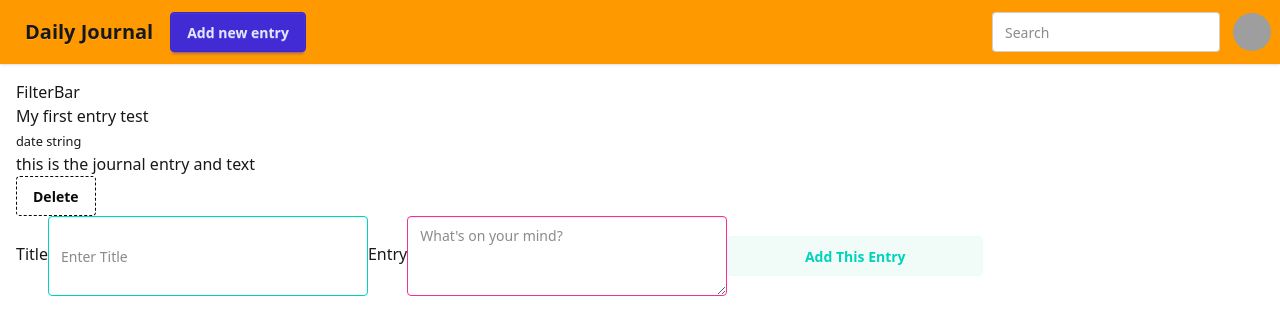
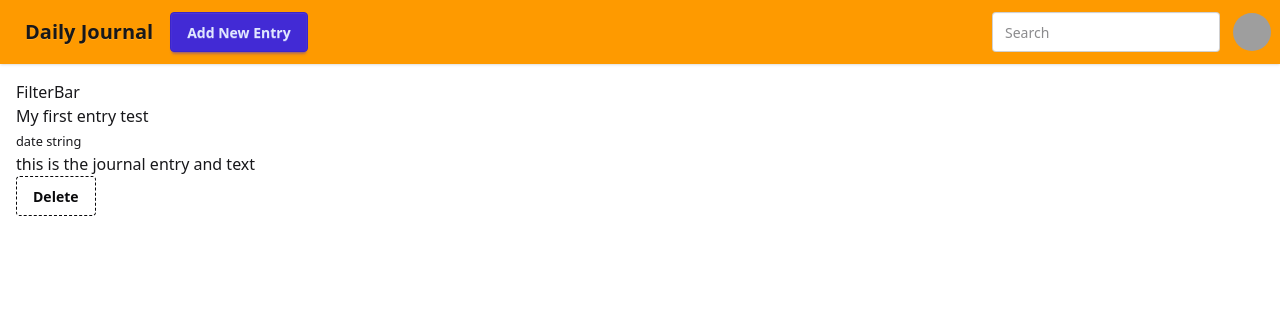
Before and after one commit to danooki/wd64-JournalEntry, a React (Vite) app: page / in a window 1280 px wide. Shown: the top 334 px of the page. Built offline with nearby package versions, Linux system fonts and the light colour scheme; grey boxes are pictures that could not be loaded.

Commit message:
Added the modal window. The modal can be closed by button or clicking outside.

```diff
--- a/src/App.jsx
+++ b/src/App.jsx
@@ -9,20 +9,9 @@ import DiaryEntryList from "./components/DiaryEntryList";
 import FilterBar from "./components/FilterBar";
 import DiaryEntry from "./components/DiaryEntryIndividual";
 import Form from "./components/DiaryEntryForm";
+import AddEntryModal from "./components/AddEntryModal";
 
 const App = () => {
-  //Navbar.jsx
-  // ├── searchQuery
-  // ├── filteredEntries: entries shown after applying filters -- loaded by useEffect--
-  // └── currentMoodFilter, usw usw
-
-  // AddEntryModal
-  // └── DiaryEntryForm: create a state like showEntryForm. If yes, opens Modal.
-
-  // App itself
-  // └── DiaryEntryList: array of entries filtered by date (stored in localStorage - useState)
-  //      └── DiaryEntryIndividual: is the array of objects: date, text, place, mood, usw.
-
   // temporalllll: hardcoded entry
   const [entries, setEntries] = useState([
     {
@@ -32,6 +21,8 @@ const App = () => {
     },
   ]);
 
+  const [isModalOpen, setIsModalOpen] = useState(false);
+
   const removeEntry = (index) => {
     setEntries((prevEntries) => prevEntries.filter((_, i) => i !== index));
   };
@@ -39,17 +30,23 @@ const App = () => {
   // handleSubmit function to add a new entry
   // This function will be passed down to the DiaryEntryForm component
   const handleSubmit = (newEntry) => {
-    setEntries((prevEntries) => [...prevEntries, newEntry]);
+    setEntries((prev) => [...prev, newEntry]);
+    setIsModalOpen(false); // close modal after submission
   };
 
   return (
     <>
       {/* Navbar at the top of the page */}
-      <Navbar />
+      <Navbar onAddClick={() => setIsModalOpen(true)} />
       <main className="container mx-auto p-4">
         <FilterBar />
         <DiaryEntryList entryData={entries} removeEntry={removeEntry} />
-        <Form handleSubmit={handleSubmit} />
+        {isModalOpen && (
+          <AddEntryModal
+            onClose={() => setIsModalOpen(false)}
+            handleSubmit={handleSubmit}
+          />
+        )}{" "}
       </main>
     </>
   );
--- /dev/null
+++ b/src/components/AddEntryModal.jsx
@@ -0,0 +1,23 @@
+import React from "react";
+import Form from "./DiaryEntryForm";
+
+const AddEntryModal = ({ onClose, handleSubmit }) => {
+  return (
+    <div
+      className="fixed inset-0 bg-emerald-800/40 backdrop-blur-sm flex items-center justify-center z-50"
+      onClick={onClose} // clicking closes the modal
+    >
+      <div
+        className="bg-amber-500 rounded-2xl shadow-2xl p-6 w-full max-w-xl relative"
+        onClick={(e) => e.stopPropagation()} // prevent click from closing modal
+      >
+        <Form handleSubmit={handleSubmit} />
+        <button className="btn btn-neutral btn-dash" onClick={onClose}>
+          ✕ Close
+        </button>
+      </div>
+    </div>
+  );
+};
+
+export default AddEntryModal;
--- a/src/components/DiaryEntryForm.jsx
+++ b/src/components/DiaryEntryForm.jsx
@@ -22,6 +22,7 @@ const DiaryEntryForm = ({ handleSubmit }) => {
     }));
   };
 
+  // after each submission: prevents reload, pass data & resets to initialState.
   const submitForm = (e) => {
     e.preventDefault(); // added Thursday: prevent page reload
     handleSubmit(formData); // pass data to parent
--- a/src/components/Navbar.jsx
+++ b/src/components/Navbar.jsx
@@ -1,9 +1,12 @@
-const Navbar = () => {
+const Navbar = ({ onAddClick }) => {
   return (
     <div className="navbar bg-amber-500 shadow-sm">
       <div className="flex-1">
         <a className="btn btn-ghost text-xl">Daily Journal</a>
-        <button className="btn btn-primary">Add new entry</button>
+        {/* Trigger modal from App.jsx via prop */}
+        <button className="btn btn-primary" onClick={onAddClick}>
+          Add New Entry
+        </button>
       </div>
 
       <div className="flex gap-3">
@@ -20,10 +23,7 @@ const Navbar = () => {
             className="btn btn-ghost btn-circle avatar"
           >
             <div className="w-10 rounded-full">
-              <img
-                alt="Tailwind CSS Navbar component"
-                src="https://img.freepik.com/premium-vector/user-profile-icon-flat-style-member-avatar-vector-illustration-isolated-background-human-permission-sign-business-concept_157943-15752.jpg"
-              />
+              <img src="https://img.freepik.com/premium-vector/user-profile-icon-flat-style-member-avatar-vector-illustration-isolated-background-human-permission-sign-business-concept_157943-15752.jpg" />
             </div>
           </div>
           <ul
```
Also changed, not shown: 1 other file (tests, documents, lock files or other folders).
